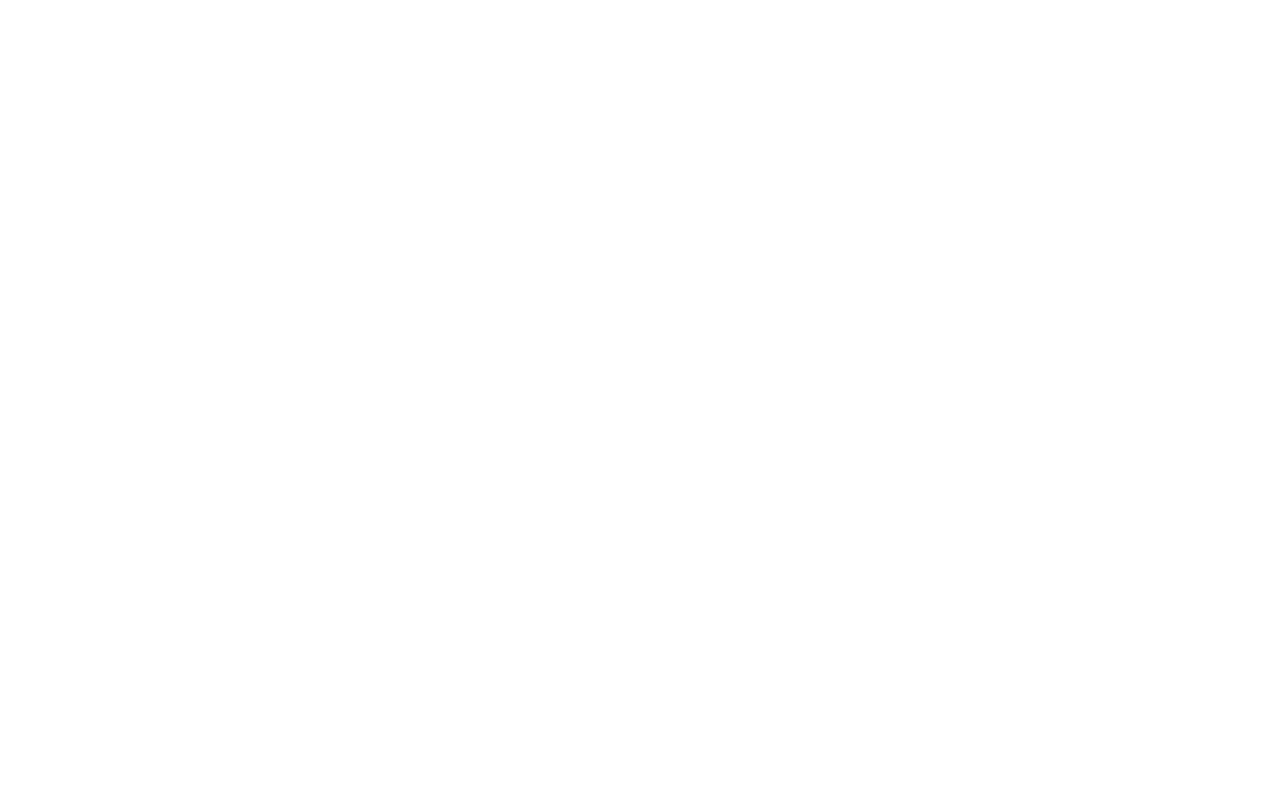
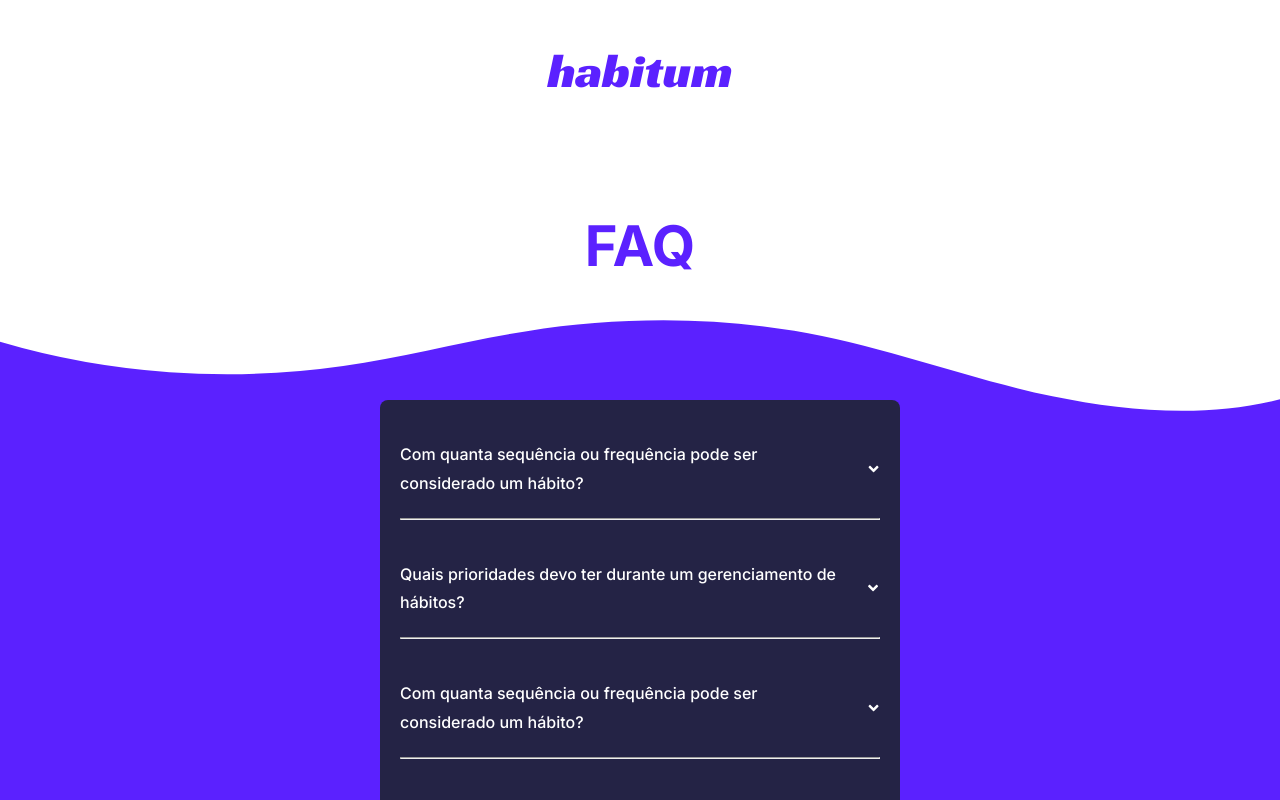
Before and after one commit to Habitum/web, a React (Create React App) app: page /faq in a window 1280 px wide. Before the commit this address had no page. Shown: the top 800 px of the page. Built offline with nearby package versions, Linux system fonts and the light colour scheme.

Commit message:
feat: create FAQ Page

```diff
--- a/src/components/Footer/index.tsx
+++ b/src/components/Footer/index.tsx
@@ -46,9 +46,6 @@
         </LinksGroups>
         <LinksGroups>
           <h3>Dúvidas</h3>
-          <StyledLink to="/doubts" variant="link-footer">
-            Dúvidas frequentes
-          </StyledLink>
           <StyledLink to="/faq" variant="link-footer">
             FAQ
           </StyledLink>
--- /dev/null
+++ b/src/pages/AdditionalPages/FAQ/index.tsx
@@ -0,0 +1,83 @@
+import { useState } from 'react';
+import { FaAngleDown, FaAngleUp } from 'react-icons/fa';
+import Footer from '../../../components/Footer';
+
+import Wave from "../../../components/Wave";
+
+import { StyledHeader, StyledMain } from "../Devs/styles";
+import { StyledAnswer, StyledAsk, StyledQuestion, StyledSection } from "./styles";
+
+const Faq = () => {
+  const [openAsk, setOpenAsk] = useState({
+    ask1: false,
+    ask2: false,
+    ask3: false
+  })
+
+  const handleOpenAsk = (ask: number) => {
+    switch (ask) {
+      case 1:
+        setOpenAsk({ ...openAsk, ask1: !openAsk.ask1 });
+        return;
+      case 2:
+        setOpenAsk({ ...openAsk, ask2: !openAsk.ask2 });
+        return;
+      case 3:
+        setOpenAsk({ ...openAsk, ask3: !openAsk.ask3 });
+        return;
+    }
+  }
+
+  return (
+    <>
+      <StyledHeader>
+        <h1>habitum</h1>
+
+        <h2>FAQ</h2>
+      </StyledHeader>
+
+      <StyledMain>
+        <Wave />
+
+        <StyledSection>
+          <StyledAsk>
+            <StyledQuestion onClick={() => handleOpenAsk(1)}>
+              Com quanta sequência ou frequência pode ser considerado um hábito?
+              {openAsk.ask1 ? <FaAngleUp /> : <FaAngleDown />}
+            </StyledQuestion>
+            {
+              openAsk.ask1 && <StyledAnswer>Geralmente entre três a cinco semanas sem interrupções pode ser enquadrar em um hábito estável.</StyledAnswer>
+            }
+            <hr />
+          </StyledAsk>
+
+          <StyledAsk>
+            <StyledQuestion onClick={() => handleOpenAsk(2)}>
+              Quais prioridades devo ter durante um gerenciamento de hábitos?
+              {openAsk.ask2 ? <FaAngleUp /> : <FaAngleDown />}
+            </StyledQuestion>
+            {
+              openAsk.ask2 && <StyledAnswer>Isso é uma resposta que acaba sendo pessoal, pois depende de cada pessoa. Entretanto, deve-se levar em consideração seu dia-a-dia para ponderar sobre as escolhas do quer fazer primeiro, como por exemplo, trabalho, saúde, carreira, desenvolvimento pessoal, etc...</StyledAnswer>
+            }
+            <hr />
+          </StyledAsk>
+
+          <StyledAsk>
+            <StyledQuestion onClick={() => handleOpenAsk(3)}>
+              Com quanta sequência ou frequência pode ser considerado um hábito?
+              {openAsk.ask3 ? <FaAngleUp /> : <FaAngleDown />}
+            </StyledQuestion>
+            {
+              openAsk.ask3 && <StyledAnswer>Geralmente entre três a cinco semanas sem interrupções pode ser enquadrar em um hábito estável.</StyledAnswer>
+            }
+            <hr />
+          </StyledAsk>
+        </StyledSection>
+      </StyledMain>
+
+      <Footer />
+    </>
+  )
+}
+
+export default Faq;
--- /dev/null
+++ b/src/pages/AdditionalPages/FAQ/styles.ts
@@ -0,0 +1,60 @@
+import styled from "styled-components";
+
+
+export const StyledSection = styled.section`
+  width: 100%;
+  max-width: 32.5rem;
+  min-height: 80vh;
+  padding: 2.5rem 1.25rem;
+  margin: 0 auto;
+  background: var(--color-brand-200);
+  border-radius: var(--radius);
+  display: flex;
+  flex-direction: column;
+  gap: 2.5rem;
+`;
+
+export const StyledAsk = styled.div`
+  width: 100%;
+  display: flex;
+  flex-direction: column;
+  gap: 1.25rem;
+
+  hr {
+    background: var(--color-brand-100);
+  }
+`;
+
+export const StyledQuestion = styled.h3`
+  width: 100%;
+  display: flex;
+  justify-content: space-between;
+  align-items: center;
+  gap: 1.25rem;
+  font-size: var(--text-size-300);
+  font-weight: var(--text-weight-300);
+  line-height: 1.8;
+  color: var(--color-white);
+  cursor: pointer;
+  user-select: none;
+`
+
+export const StyledAnswer = styled.p`
+  text-align: justify;
+  text-align-last: left;
+  font-size: var(--text-size-300);
+  font-weight: var(--text-weight-400);
+  color: var(--color-grey-300);
+  animation: ShowAnswer .4s forwards;
+
+  @keyframes ShowAnswer {
+    from {
+      opacity: 0;
+      transform: translateY(-2.5rem);
+    }
+    to {
+      opacity: 1;
+      transform: translateY(0);
+    }
+  }
+`
--- a/src/routes/index.tsx
+++ b/src/routes/index.tsx
@@ -7,6 +7,7 @@
 import Devs from "../pages/AdditionalPages/Devs";
 import ProtectedRoutes from "./ProtectedRoutes";
 import Project from "../pages/AdditionalPages/Project";
+import Faq from "../pages/AdditionalPages/FAQ";
 
 const RoutesMain = () => {
   return (
@@ -16,6 +17,7 @@
       <Route path="/register" element={<Register />} />
       <Route path="/devs" element={<Devs />} />
       <Route path="/project" element={<Project />} />
+      <Route path="/faq" element={<Faq />} />
 
       <Route path="/" element={<ProtectedRoutes />}>
         <Route index path="/dashboard" element={<Dashboard />} />
```
